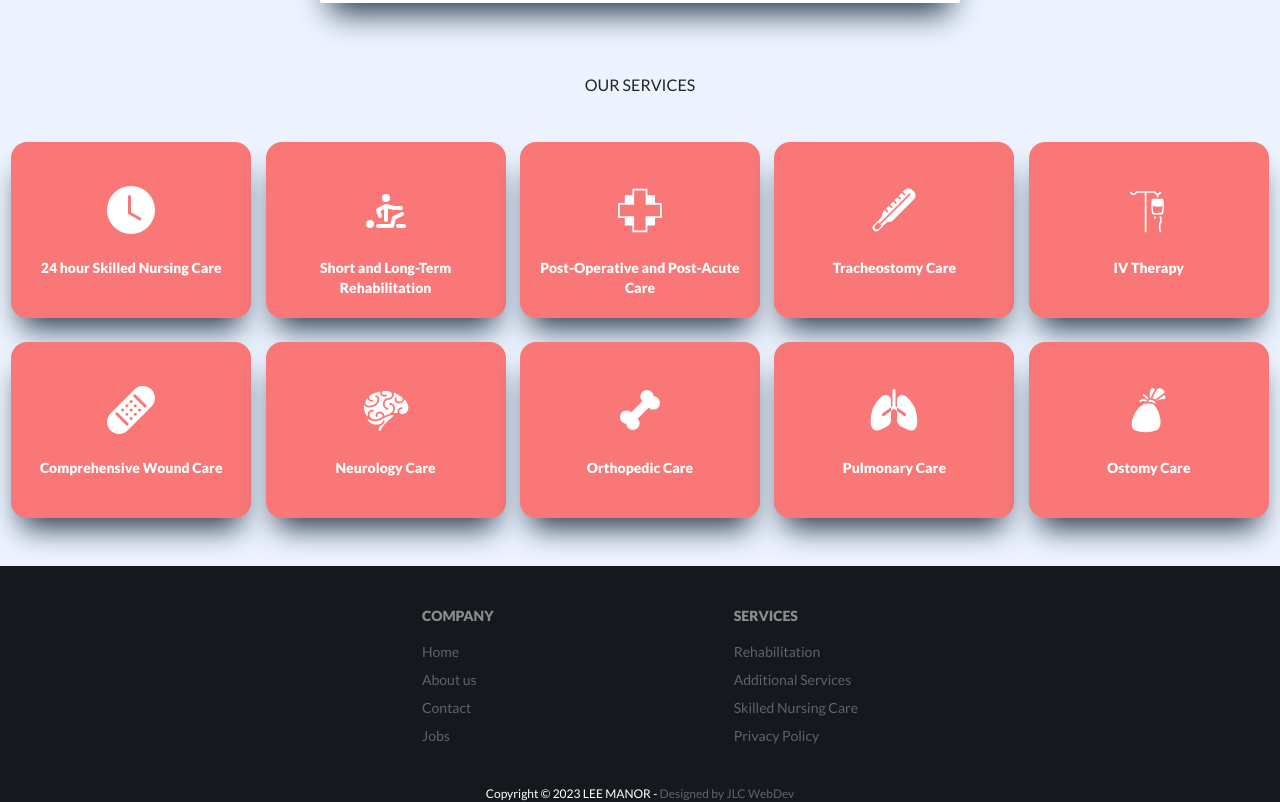
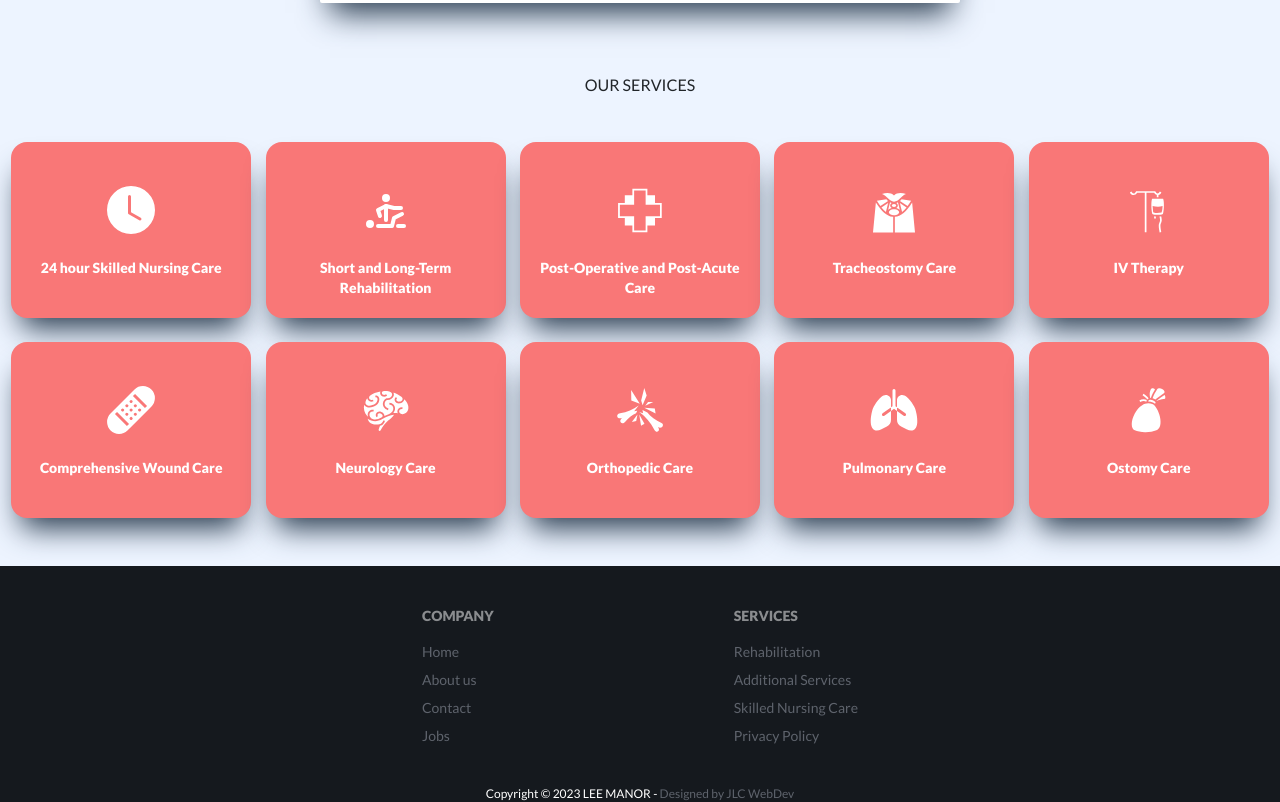
Before and after one commit to Jevus09/manor-website, a React (Create React App) app: page /nursing-care in a window 1280 px wide. Shown: the part 1416-2218 px from the top of the page. Built offline with nearby package versions, Linux system fonts and the light colour scheme; the HTML template or start-up script is replaced by a standard one.

Commit message:
updated skilled nursing care

```diff
--- a/src/components/Footer.js
+++ b/src/components/Footer.js
@@ -9,7 +9,7 @@ const Footer = () => {
                     <a className="link link-hover text-[#5e636c]" href='/'>Home</a>
                     <a className="link link-hover text-[#5e636c]" href='/about'>About us</a>
                     <a className="link link-hover text-[#5e636c]" href='/contact'>Contact</a>
-                    <a className="link link-hover text-[#5e636c]" href='https://www.careerbuilder.com/browse?TNNotFound=true' rel="noreferrer" target='_blank' >Jobs</a>
+                    <a className="link link-hover text-[#5e636c]" href='https://www.indeed.com/cmp/Meadowbrook-Bolingbrook/jobs/l-Des-Plaines,-IL' rel="noreferrer" target='_blank' >Jobs</a>
 
                 </div>
                 <div>
--- a/src/components/nursingcare/Services.js
+++ b/src/components/nursingcare/Services.js
@@ -1,8 +1,8 @@
 import React from 'react'
 import { BsFillLungsFill, BsBandaidFill, BsFillClockFill } from 'react-icons/bs'
 import { TbPhysotherapist } from 'react-icons/tb'
-import { GiBrain, GiSwapBag, GiHospitalCross, GiMedicalThermometer, GiMedicalDrip } from 'react-icons/gi'
-import { BiSolidBone } from 'react-icons/bi'
+import { GiBrain, GiSwapBag, GiHospitalCross, GiHeavyCollar, GiMedicalDrip, GiBrokenBone } from 'react-icons/gi'
+
 
 
 
@@ -29,7 +29,7 @@ const data = [
     {
         id: 4,
         desc: 'Tracheostomy Care',
-        icon: <GiMedicalThermometer />,
+        icon: <GiHeavyCollar/>,
 
     },
     {
@@ -53,7 +53,7 @@ const data = [
     {
         id: 8,
         desc: 'Orthopedic Care',
-        icon: <BiSolidBone />,
+        icon: <GiBrokenBone />,
 
     },
     {
```
Also changed, not shown: src/assets/NursingCare/throat.png (added).
